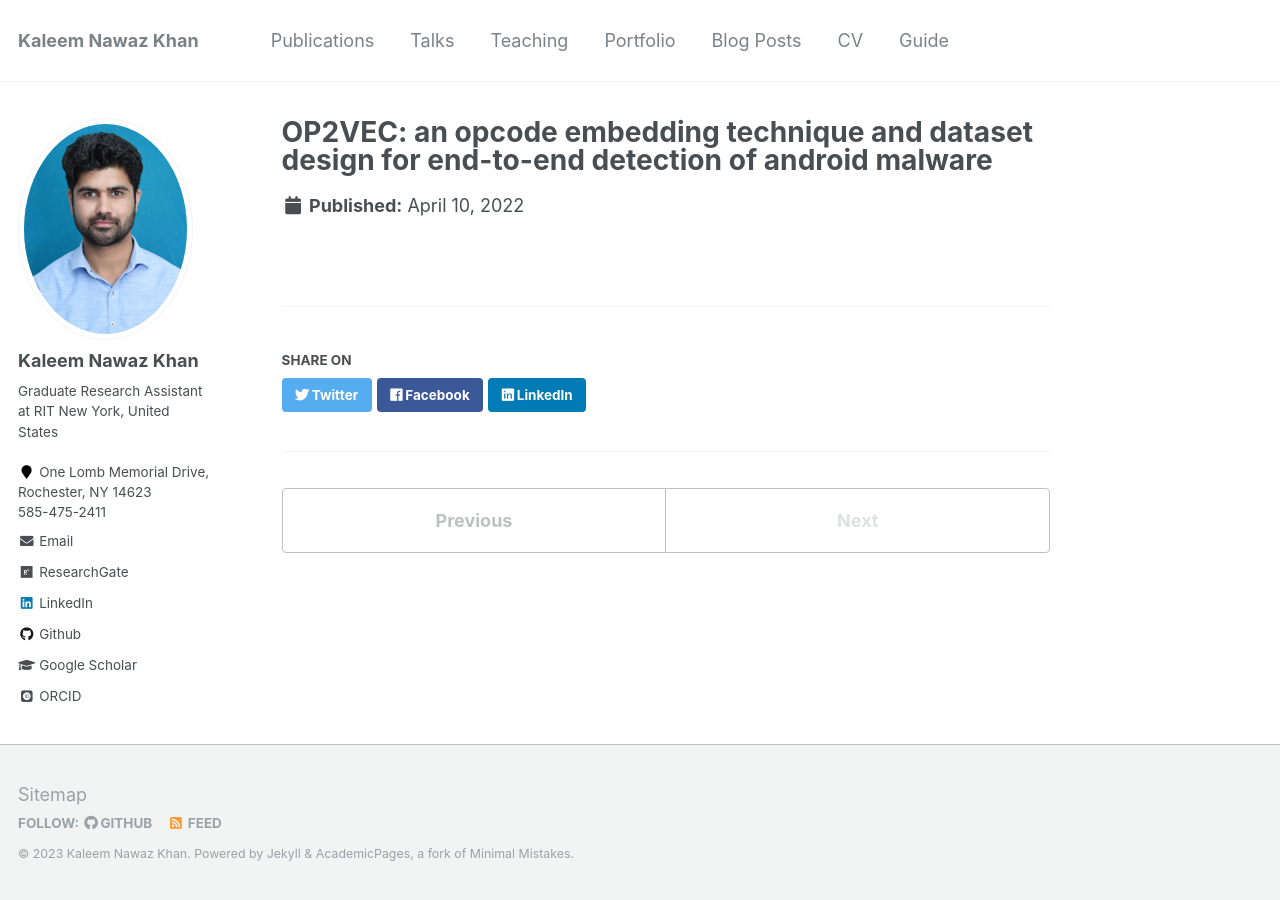
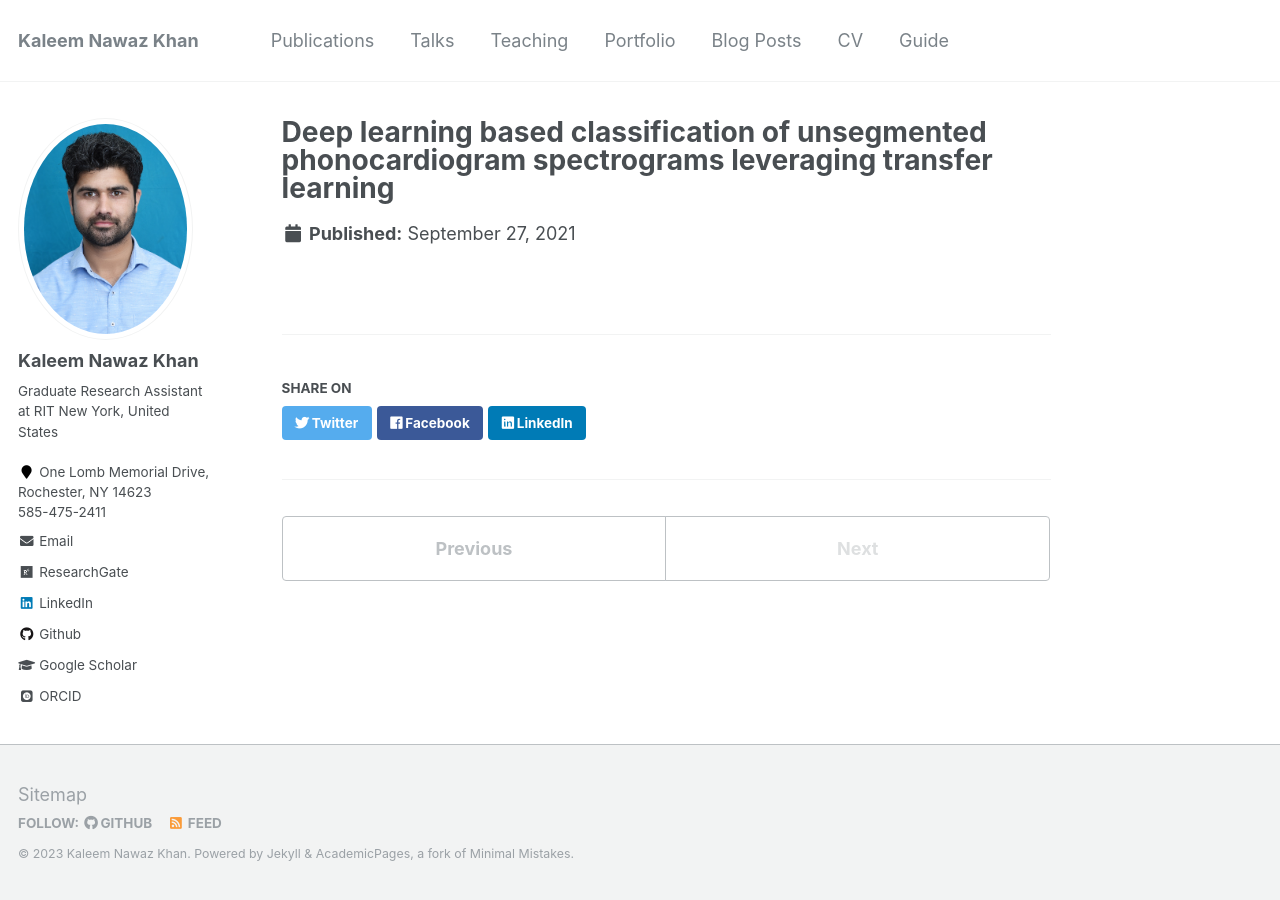
Before and after one commit to KaleemNwzKhan/KaleemNwzKhan.github.io, a Jekyll site: the page built from _publications/2021-09-27-Deep learning based classification of unsegmented phonocardiogram spectrograms leveraging transfer learning.md, in a window 1280 px wide. Built offline with Jekyll 4.4.1, drawn with Linux system fonts in a browser that asks for light colours; some web fonts are replaced.

Commit message:
Index Page changes 2

```diff
--- a/_publications/2021-04-10-OP2VEC- an opcode embedding technique and dataset design for end-to-end detection of android malware.md
+++ b/_publications/2021-09-27-Deep learning based classification of unsegmented phonocardiogram spectrograms leveraging transfer learning.md
@@ -1,10 +1,10 @@
 ---
-title: "OP2VEC: an opcode embedding technique and dataset design for end-to-end detection of android malware"
+title: "Deep learning based classification of unsegmented phonocardiogram spectrograms leveraging transfer learning"
 collection: publications
 #permalink: /publication/2009-10-01-paper-title-number-1
 #excerpt: 'This paper is about the number 1. The number 2 is left for future work.'
-date: 2022-04-10
+date: 2021-09-27
 #venue: 'Journal 1'
-paperurl: 'https://doi.org/10.1155/2022/3710968'
+paperurl: 'https://doi.org/10.1088/1361-6579/ac1d59'
 #citation: 'Your Name, You. (2009). &quot;Paper Title Number 1.&quot; <i>Journal 1</i>. 1(1).'
 ---
```
Also changed, not shown: 1 other file.
